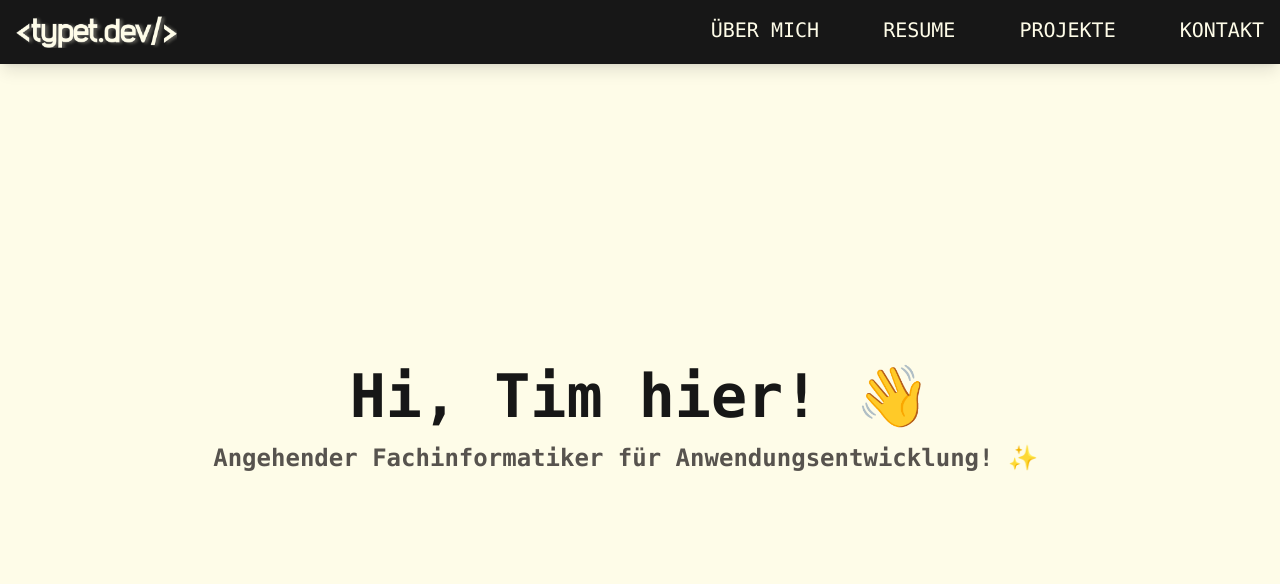
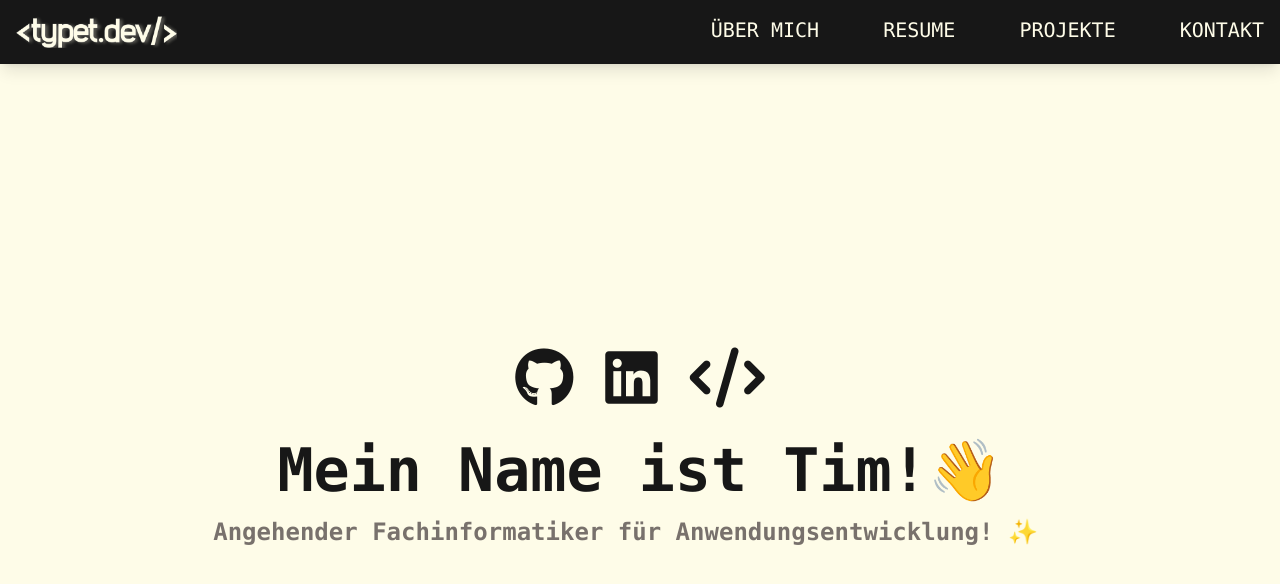
Before and after one commit to typet-dev/portfolio, a website: page index.html in a window 1280 px wide. Drawn offline with Linux system fonts and the light colour scheme.

Commit message:
Links hinzugefuegt

```diff
--- a/index.html
+++ b/index.html
@@ -8,11 +8,8 @@
   <link rel="preconnect" href="https://fonts.gstatic.com" crossorigin>
   <link href="https://fonts.googleapis.com/css2?family=JetBrains+Mono:ital,wght@0,100..800;1,100..800&display=swap" rel="stylesheet">
   <script src="src/main.js" defer></script>
-  <link rel="stylesheet" href="https://cdnjs.cloudflare.com/ajax/libs/font-awesome/6.5.0/css/all.min.css" integrity="sha512-wp84Be84VbBDMY6/0dPvGmfkKtCH2cGB5NTOpNKAZQ8NkNRYGU3bxlC6CCH0KDJk71SdoqSTlMwETR13MNh6Tg==" crossorigin="anonymous" referrerpolicy="no-referrer" />
+  <link rel="stylesheet" href="https://cdnjs.cloudflare.com/ajax/libs/font-awesome/6.5.0/css/all.min.css" crossorigin="anonymous" referrerpolicy="no-referrer"/>
   <link href="./dist/output.css" rel="stylesheet">
-
-
-
 </head>
 <body class="bg-yellow-50 text-gray-900 antialiased font-mono">
 
@@ -124,13 +121,35 @@
 
     <!-- Main Content -->
 
-<main class="min-h-screen flex items-center justify-center -mt-16 pt-16">
+<main class="min-h-screen flex items-center justify-center">
   <div class="container mx-auto px-4">
-    <div class="w-full max-w-4xl mx-auto text-center">
-      <div class="text-4xl md:text-6xl lg:text-6xl font-mono font-bold mb-6">
-        <h1 class="text-neutral-900 mb-4">Hi, Tim hier! 👋</h1>
+    <div class="w-full max-w-4xl mx-auto text-center ">
+       <div class="flex justify-center items-center space-x-8 mb-8">
+        <a href="https://github.com/typet-dev"
+           target="_blank"
+           rel="noopener noreferrer"
+           class="group">
+          <i class="fab fa-github text-6xl md:text-6xl text-neutral-900 transition-all duration-300 transform group-hover:scale-125 group-hover:text-yellow-100 filter group-hover:drop-shadow-[0_2px_8px_rgba(0,0,0,0.3)]"></i>
+        </a>
 
-        <div class="text-lg md:text-xl lg:text-2xl text-stone-600 font-mono">
+        <a href="https://www.linkedin.com/in/tim-petersdorff-114097340/"
+           target="_blank"
+           rel="noopener noreferrer"
+           class="group">
+          <i class="fab fa-linkedin text-6xl md:text-6xl text-neutral-900 transition-all duration-300 transform group-hover:scale-125 group-hover:text-yellow-100 filter group-hover:drop-shadow-[0_2px_8px_rgba(59,130,246,0.4)]"></i>
+        </a>
+
+        <a href="https://leetcode.com/u/timmytabasco/"
+           target="_blank"
+           rel="noopener noreferrer"
+           class="group">
+          <i class="fas fa-code text-6xl md:text-6xl text-neutral-900 transition-all duration-300 transform group-hover:scale-125 group-hover:text-yellow-100 filter group-hover:drop-shadow-[0_2px_8px_rgba(249,115,22,0.4)]"></i>
+        </a>
+      </div>
+      <div class="text-4xl md:text-5xl lg:text-6xl font-mono font-bold mb-8">
+        <h1 class="text-neutral-900 mb-4">Mein Name ist Tim!👋</h1>
+
+        <div class="text-xl md:text-xl lg:text-2xl text-stone-500 font-mono mt-4">
           <span id="typewriter" class="inline-block       whitespace-normal break-words"></span>
           <span class="blinking-cursor animate-blink">|</span>
         </div>
```
Also changed, not shown: dist/output.css.
